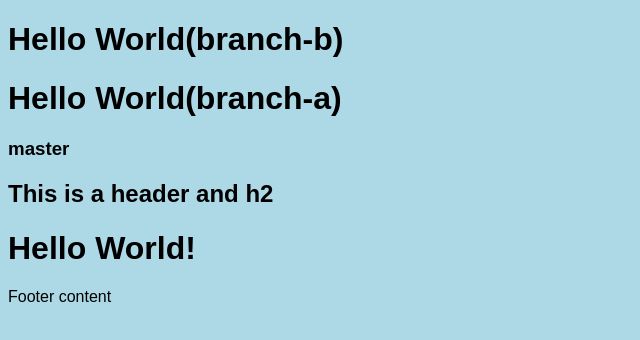
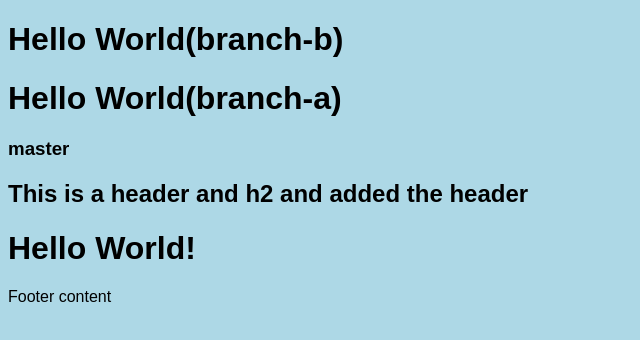
Before and after one commit to Amarnath-G/GitTutorial, a plain HTML site: page index.html in a window 1280 px wide. Shown: the whole page, without its empty margins (0-640 px from the left). Drawn offline with Linux system fonts and the light colour scheme.

Commit message:
Update index.html in h2

```diff
--- a/index.html
+++ b/index.html
@@ -10,7 +10,7 @@
 	<h1>Hello World(branch-a)<h1>
 			<h3>master</h3>
   <header>
-  	<h2>This is a header and h2</h2>
+  	<h2>This is a header and h2 and added the header</h2>
   </header>
 
   <h1>Hello World!</h1>
```
